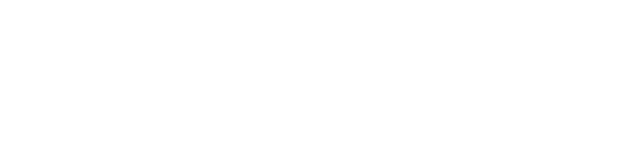
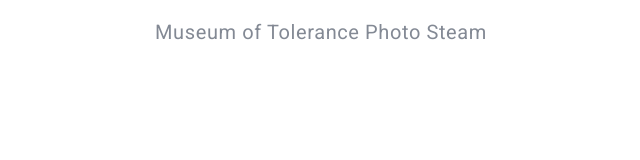
Before and after one commit to hwahle/Instagram-api, a plain HTML site: page index.html in a window 1280 px wide. Shown: the whole page, without its empty margins (319-959 px from the left). Drawn offline with Linux system fonts and the light colour scheme.

Commit message:
formatted fonts and nav

```diff
--- a/index.html
+++ b/index.html
@@ -10,6 +10,9 @@
     </head>
     <body>
     <nav class="top navigation">
+    <div class="content">
+    <p>Museum of Tolerance Photo Steam</p>
+    </div>
     </nav>
         <div id="instafeed"></div>
 
```
